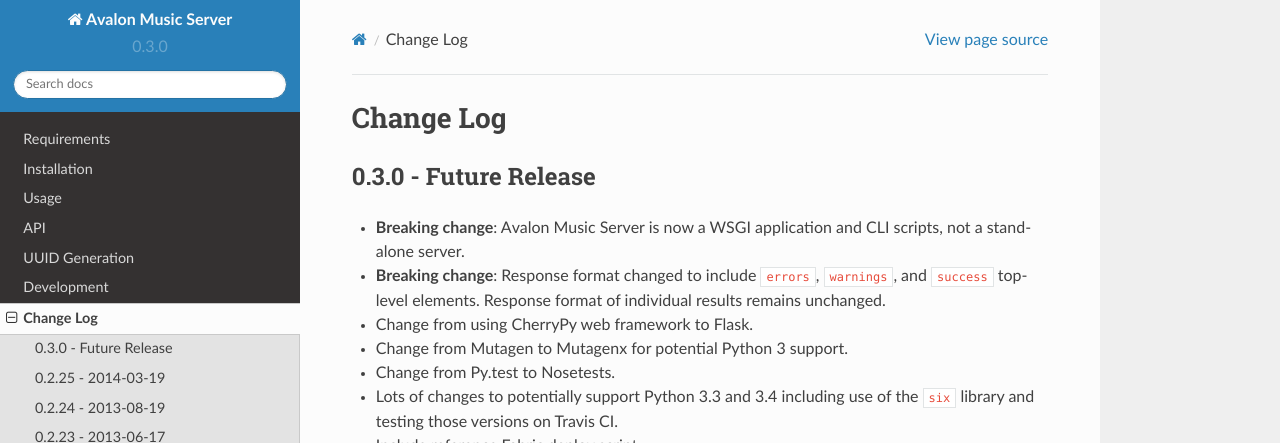
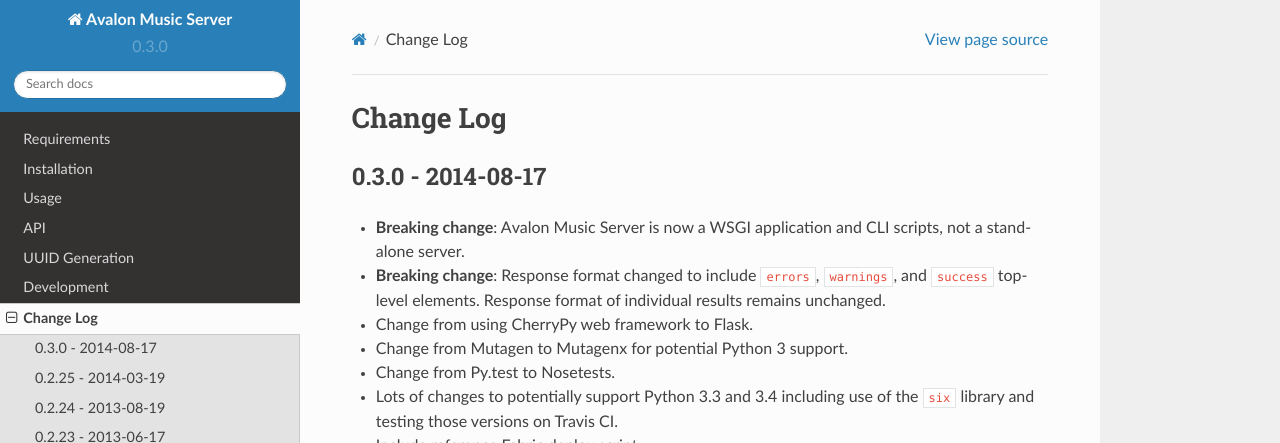
Before and after one commit to 56quarters/avalonms, a Sphinx documentation site: the page built from doc/source/changes.rst, in a window 1280 px wide and 900 px high. Shown: the top 443 px of the window. Built offline with Sphinx 7.4.7 and the Read the Docs theme 2.0.0, drawn with Linux system fonts in a browser that asks for light colours.

Commit message:
Update changelog for release

```diff
--- a/doc/source/changes.rst
+++ b/doc/source/changes.rst
@@ -1,8 +1,8 @@
 Change Log
 ==========
 
-0.3.0 - Future Release
-----------------------
+0.3.0 - 2014-08-17
+------------------
 * **Breaking change**: Avalon Music Server is now a WSGI application and CLI
   scripts, not a stand-alone server.
 * **Breaking change**: Response format changed to include ``errors``, ``warnings``,
```
